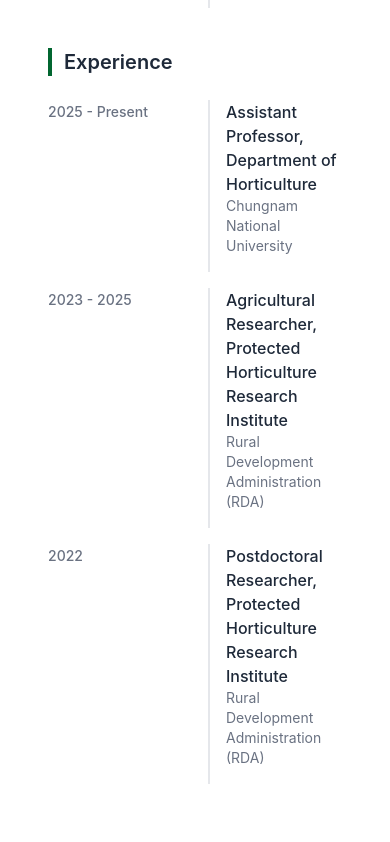
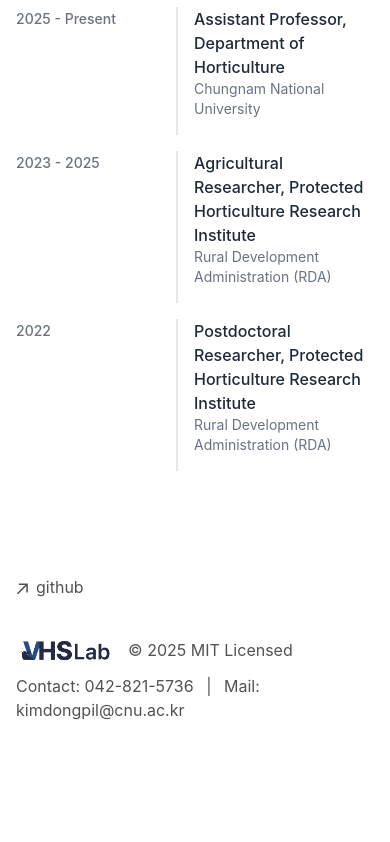
Before and after one commit to vlfrmfla/cnuvege-nextjs, a Next.js app: page /pi in a window 390 px wide. Shown: the part 1165-2007 px from the top of the page. After the commit the page ends 1951 px from the top, so only its background shows below. Built offline with nearby package versions, Linux system fonts and the light colour scheme.

Commit message:
change responsive form for all sizes

```diff
--- a/app/layout.tsx
+++ b/app/layout.tsx
@@ -59,14 +59,16 @@
         GeistMono.variable
       )}
     >
-      <body className="subpixel-antialiased mx-auto px-4 sm:px-6 mt-8 transition-colors duration-300">
+      <body className="subpixel-antialiased transition-colors duration-300">
         <ThemeProvider>
-          <main className="mx-auto min-w-0 mt-6 flex flex-col px-4 md:px-8 max-w-full md:max-w-[88%]">
+          <main className="mx-auto min-w-0 flex flex-col w-full">
             <Navbar />
-            <div className="pt-[80px]">
+            <div className="pt-[80px] mt-8 px-4 sm:px-6 md:px-8">
               {children}
             </div>
-            <Footer />
+            <div className="px-4 sm:px-6 md:px-8">
+              <Footer />
+            </div>
             <Analytics />
             <SpeedInsights />
           </main>
--- a/app/page.tsx
+++ b/app/page.tsx
@@ -5,7 +5,7 @@
   return (
     <section>
       {/* Hero Section - Full Width */}
-      <div className="relative w-screen left-1/2 -translate-x-1/2 h-[250px] md:h-[300px] overflow-hidden mb-12">
+      <div className="relative -mx-4 sm:-mx-6 md:-mx-8 h-[250px] md:h-[300px] overflow-hidden mb-12">
         <Image
           src="/images/greenhouse.jpeg"
           alt="Greenhouse"
--- a/app/pi/page.tsx
+++ b/app/pi/page.tsx
@@ -74,7 +74,7 @@
 
 export default function PiPage() {
   return (
-    <section className="max-w-4xl mx-auto py-8 px-4">
+    <section className="max-w-4xl mx-auto py-8">
       {/* Profile Header */}
       <div className="flex flex-col md:flex-row gap-8 mb-12 items-center md:items-start">
         {/* Profile Image */}
```
